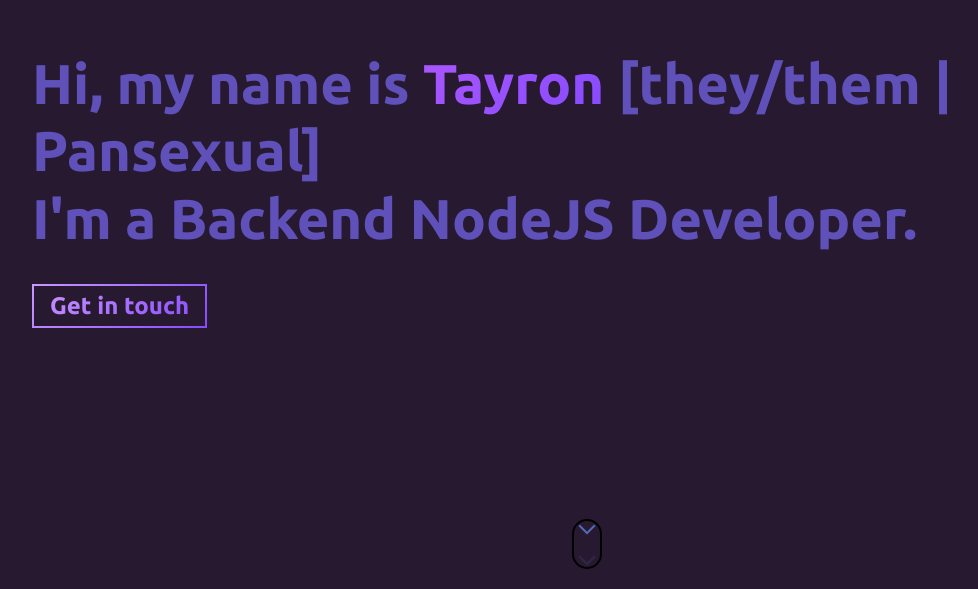
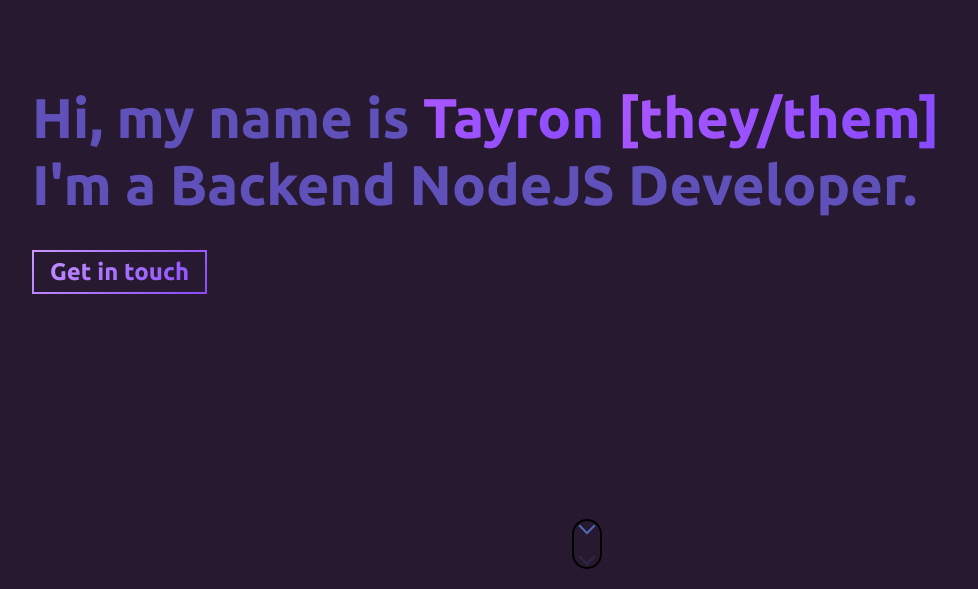
Before and after one commit to taynotfound/tayronm-site, a plain HTML site: page index.html in a window 1280 px wide. Shown: the part 211-800 px from the top of the page, without its empty margins (53-1031 px from the left). Drawn offline with Linux system fonts and the light colour scheme.

Commit message:
Fix stuff

```diff
--- a/index.html
+++ b/index.html
@@ -97,7 +97,7 @@ Have fun creating your portfolio on this template!!! -->
     <div id="hero">
       <section class="container">
         <h1 class="hero-title">
-          Hi, my name is <span class="text-color-main name">Tayron</span> [they/them | Pansexual]
+          Hi, my name is <span class="text-color-main name">Tayron</span> <span class="text-color-main sexprns">[they/them]</span>
           <br />
           I'm a Backend NodeJS Developer.
         </h1>
```
